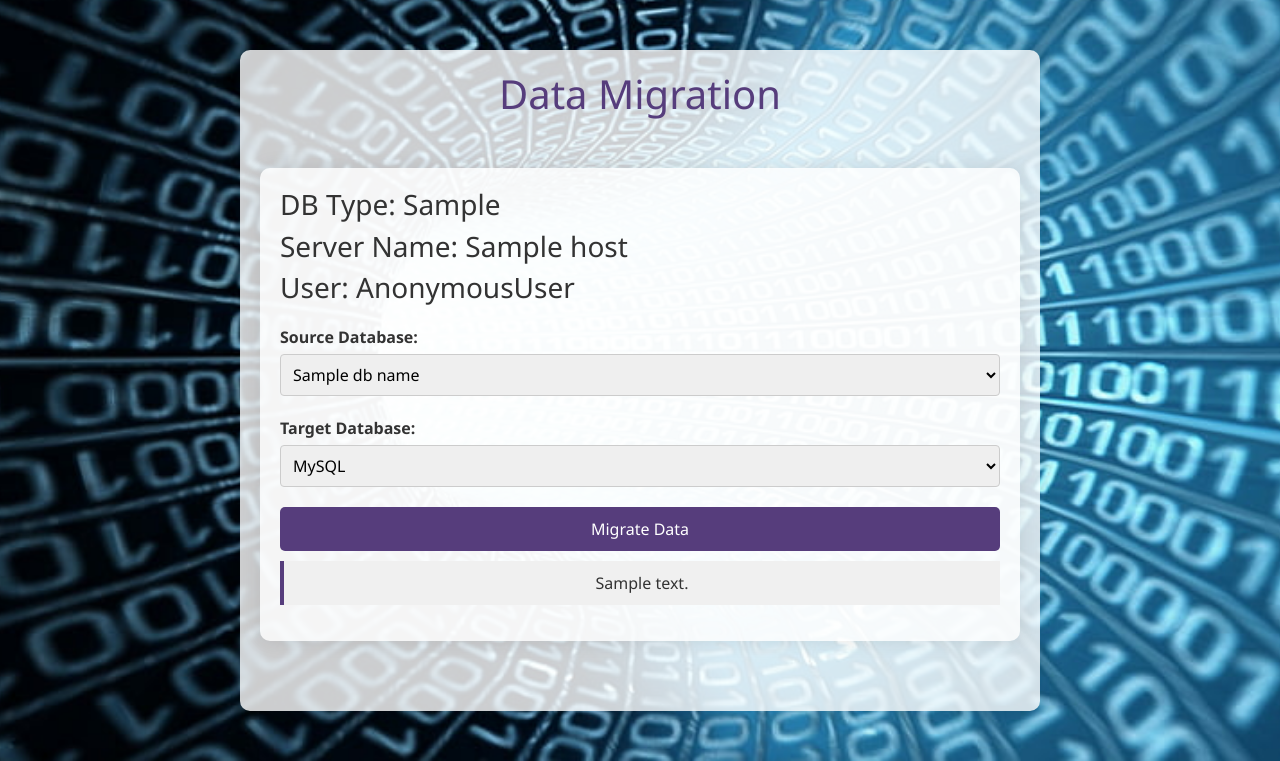
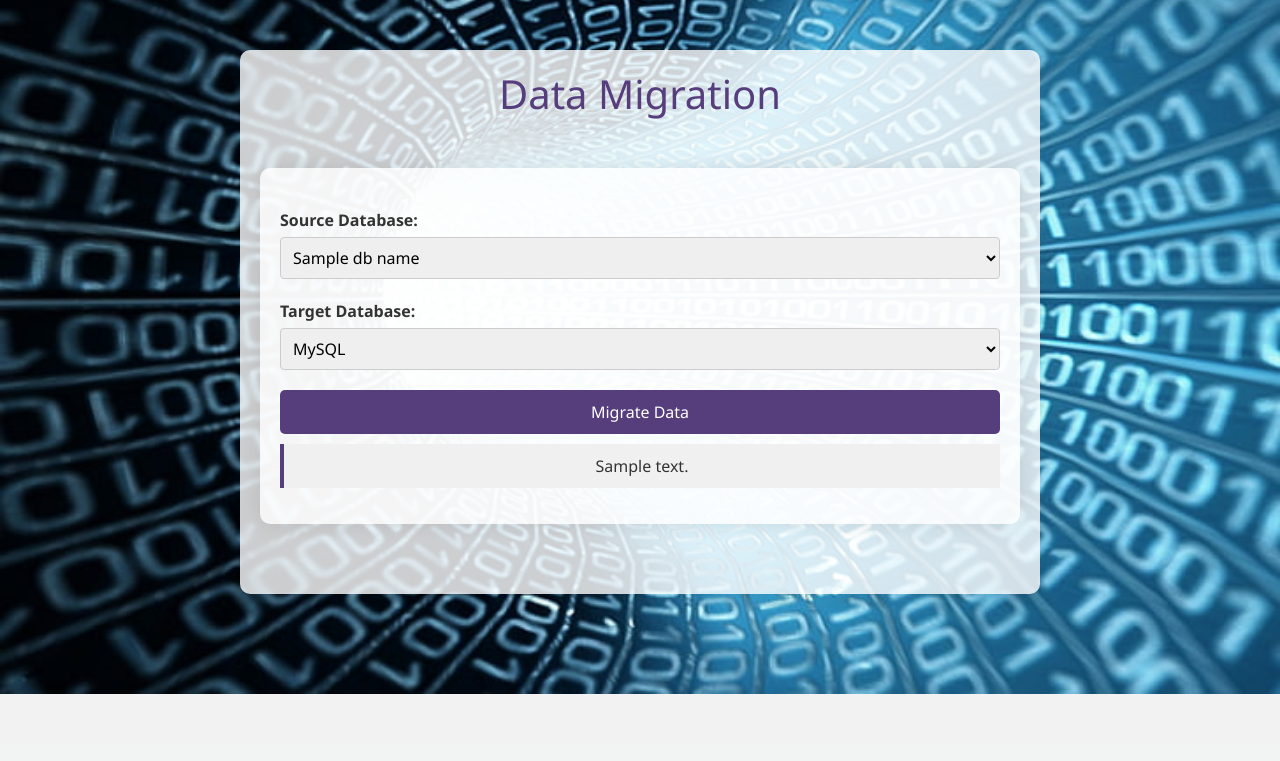
Before and after one commit to Chandrusam0538/migration_code, a Django app: template migrationapp/templates/migrationapp/data_mig.html in a window 1280 px wide. Shown: the part 56-817 px from the top of the page. After the commit the page ends 750 px from the top, so only its background shows below. Run offline with Django 5.2, Linux system fonts and the light colour scheme; the template is opened without the code that fills it: most values are stand-ins (such as "Sample title", 1, 10 or a date in 2020); parts of the project's set-up code (start-up, migrations or seed data) failed here and were passed over.

Commit message:
Update data_mig.html

```diff
--- a/migrationapp/templates/migrationapp/data_mig.html
+++ b/migrationapp/templates/migrationapp/data_mig.html
@@ -118,20 +118,8 @@
     <div class="container">
         <h1>Data Migration</h1>
 
-        <!-- Form for Data Migration -->
-
-<!-- <head>
-    <meta charset="UTF-8">
-    <title>Data Migration</title>
-    {% load static %}
-    <link rel="stylesheet" href="{% static 'migrationapp/css/dash.css' %}">
-</head> -->
 <body>
     <div class="container">
-        <!-- <h1>Data Migration</h1> -->
-        <h3>DB Type: {{db_type}}</h3>
-        <h3>Server Name: {{host}}</h3>
-        <h3>User: {{user}}</h3>
 
         <form action="/data_mig/" method="post" class="form-container">
             {% csrf_token %}
```
